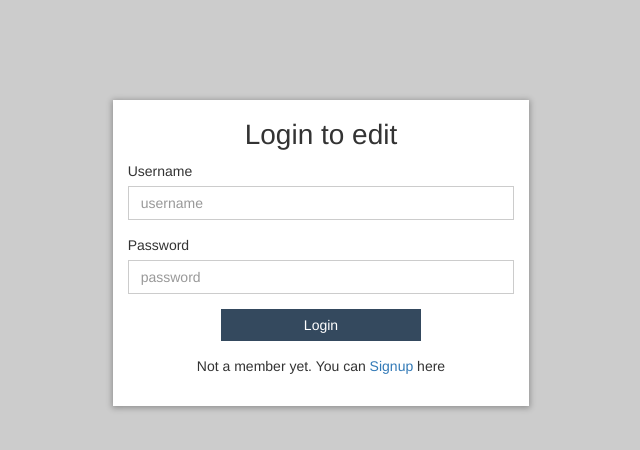
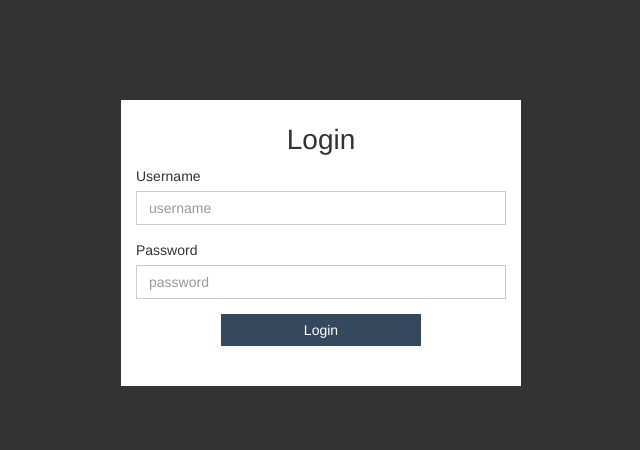
Before and after one commit to DESHRAJ/easyComm, a Django app: page /login in a window 1280 px wide. Shown: the top 450 px of the page, without its empty margins (319-959 px from the left). Run offline with Django 3.2, Linux system fonts and the light colour scheme; parts of the project's set-up code (start-up, migrations or seed data) failed here and were passed over; some libraries are stand-ins or nearby versions.

Commit message:
view for login

```diff
--- a/easycomm/templates/login.html
+++ b/easycomm/templates/login.html
@@ -4,7 +4,7 @@
   <meta charset="utf-8">
   <meta http-equiv="X-UA-Compatible" content="IE=edge">
   <meta name="viewport" content="width=device-width, initial-scale=1">
-  <title>Login JSS Students</title>
+  <title>Login</title>
   <link rel="stylesheet" href="https://maxcdn.bootstrapcdn.com/bootstrap/3.3.1/css/bootstrap.min.css">
   <style>
     .form-control,.form-control:focus,.btn{
@@ -14,21 +14,19 @@
     label{
       font-weight:300;
     }
-    .row{
-      margin:0;
-    }
     .loginContainer{
       background-color: #fff;
-      box-shadow: 0px 1px 6px 1px rgba(0, 0, 0, 0.3);
+      margin:auto;
       margin-top:8%;
-      padding-top:20px;
-      padding-bottom:20px;
+      max-width:400px;
+      width:100%;
+      padding:2% 15px;
     }
     .loginContainer h1{
       font-size:2em;
       margin-top:0;
     }
-    .btn{
+    .btn,.btn:hover,.btn:focus{
       background:#34495E;
       border:0;
       display:block;
@@ -37,15 +35,14 @@
       margin:auto;
     }
     body{
-      background:#ccc;
+      background:#333;
     }
   </style>
 </head>
 <body>
   <section class="container-fluid">
-    <div class="row">
-      <div class="col-sm-4 col-sm-offset-4 loginContainer">
-        <h1 class="text-center">Login to edit</h1>
+    <div class="loginContainer">
+      <h1 class="text-center">Login</h1>
       <form role="form" method="post" action="">
         {% csrf_token %}
         <div class="form-group">
@@ -60,8 +57,6 @@
           <input type="submit" class="btn btn-primary" value="Login">
         </div>
       </form>
-        <p class="text-center">Not a member yet. You can <a href="/register">Signup</a> here</p>
-      </div>
     </div>
   </section>
 </body>
```
Lines whose indentation alone changed are shown as unchanged.
